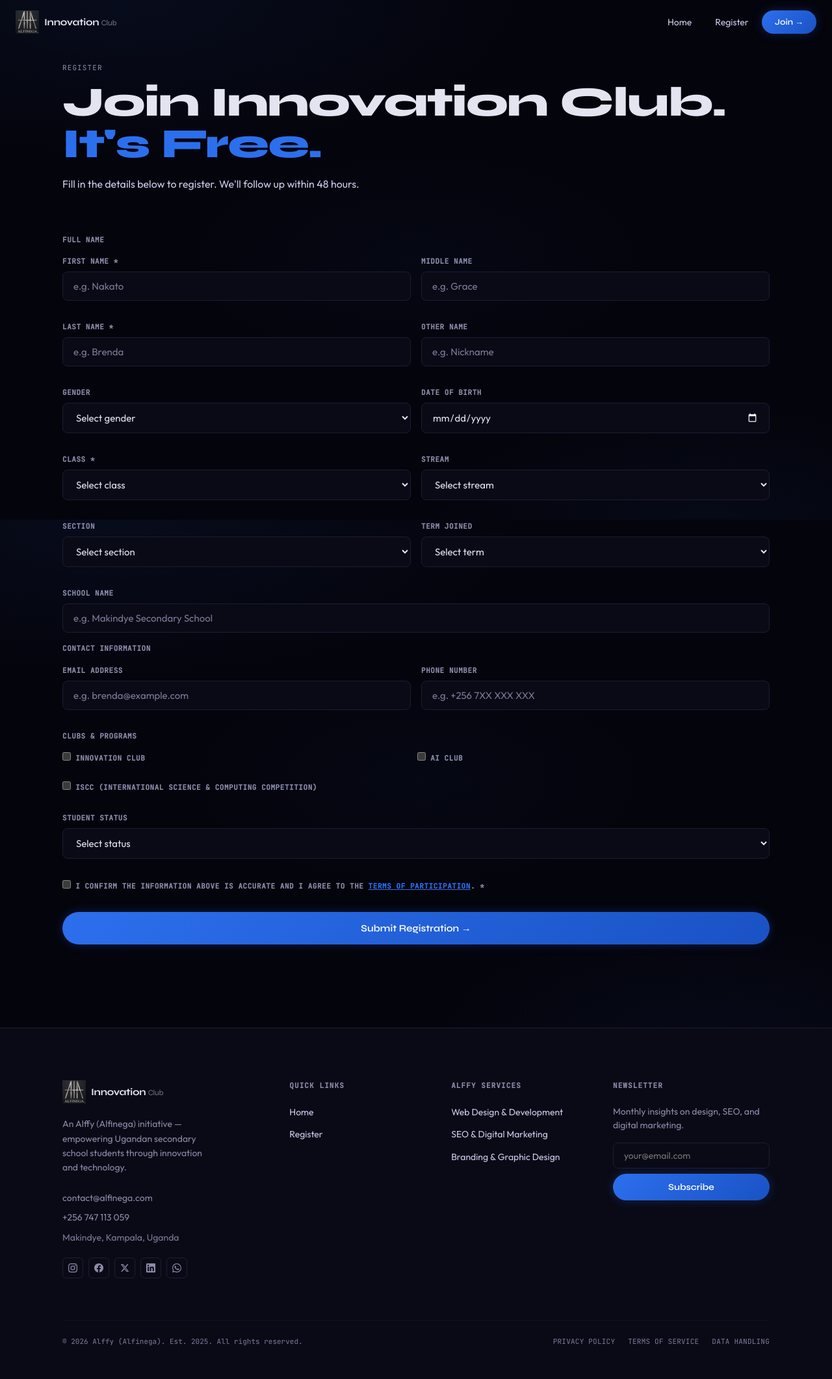
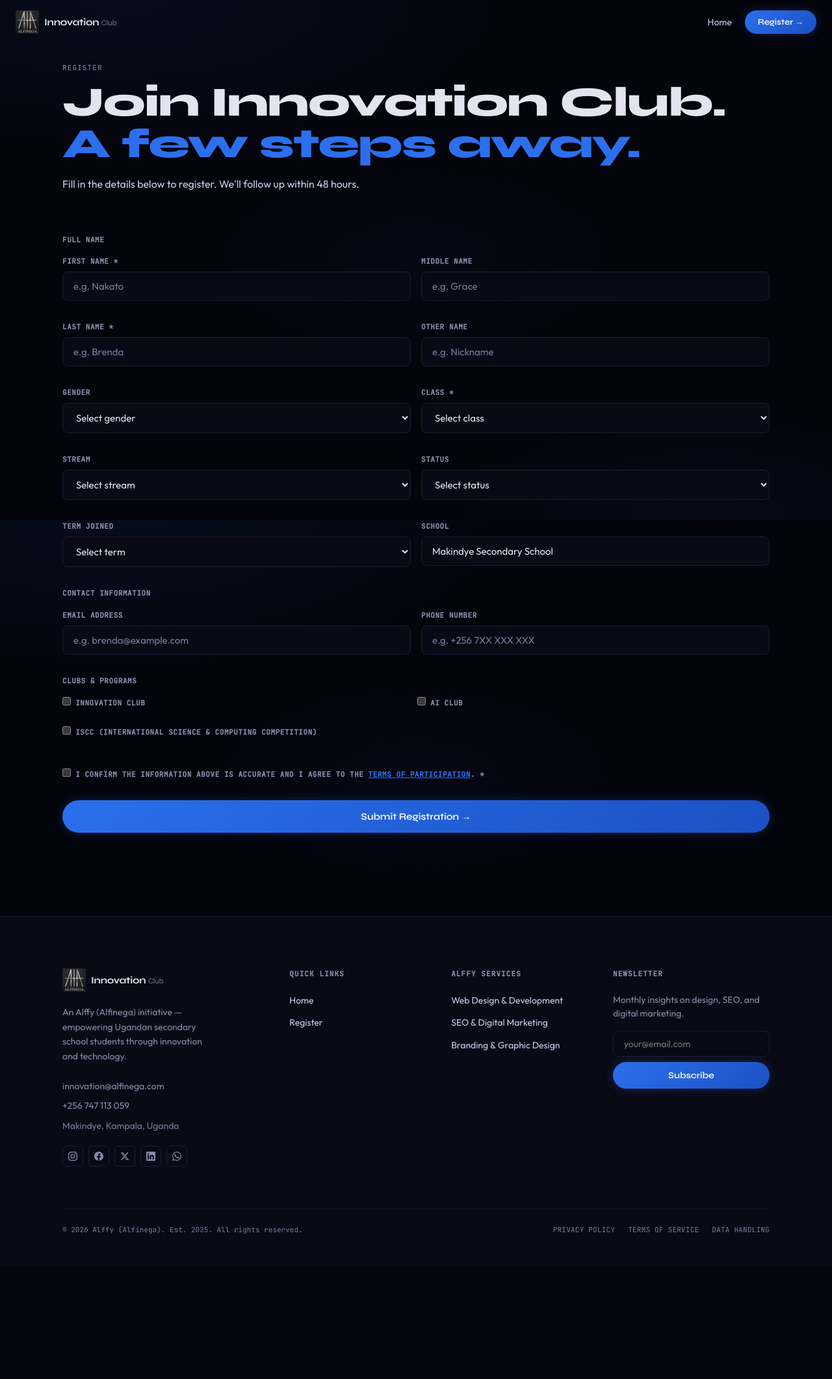
Before and after one commit to Alffy-Alfinega/innovationclub, a Node server app: page /register in a window 1280 px wide. Shown: the whole page at 65% size. After the commit the page ends 1899 px from the top, so only its background shows below. Run offline with Node 20, Linux system fonts and the light colour scheme.

Commit message:
Refactor registration flow, schema, and UI
Update registration flow and related UI and DB schema to simplify and align fields. Changes include: use a smaller class set and convert streams into a mapping for dynamic population; remove date_of_birth and section fields; introduce student_status and a fixed school ('Makindye Secondary School') passed to the form and used as a readonly field. Adjust SQL schema and INSERT statement to match the new columns and order, and remove an unused crypto require. Update register view text, layout and add client-side JS to populate streams based on selected class. Also update header/footer contact email and tweak header CTA copy.

```diff
--- a/app.js
+++ b/app.js
@@ -13,11 +13,11 @@ app.set('views', path.join(__dirname, 'views'));
 app.use(express.static(path.join(__dirname, 'public')));
 app.use(express.urlencoded({ extended: true }));
 
-const classes = ['Form1', 'Form2', 'Form3', 'Form4', 'Form5', 'Form6'];
-const streams = ['Science', 'Arts', 'Technology', 'Business', 'General'];
+const classes = ['Form 1', 'Form 2', 'Form 3', 'Form 5'];
+const streams = { 'Form 1': ['North', 'South', 'East', 'West'], 'Form 2': ['North', 'South', 'East', 'West'], 'Form 3': ['North', 'South', 'East', 'West'], 'Form 5': ['Arts', 'Sciences'] };
 const terms = ['Term 1', 'Term 2', 'Term 3'];
-const sections = ['Junior', 'Senior', 'A-Level', 'O-Level'];
-const statuses = ['Active', 'Inactive', 'Graduated', 'Transferred'];
+const statuses = ['Day scholar', 'Boarding scholar'];
+const school = 'Makindye Secondary School';
 
 app.get('/', (req, res) => {
   res.render('index', { title: 'Innovation Club — Alffy' });
@@ -26,7 +26,7 @@ app.get('/', (req, res) => {
 app.get('/register', (req, res) => {
   res.render('register', {
     title: 'Register — Innovation Club',
-    classes, streams, terms, sections, statuses,
+    classes, streams, terms, statuses, school,
     errors: [],
     form: {},
   });
@@ -35,11 +35,9 @@ app.get('/register', (req, res) => {
 app.post('/register', async (req, res) => {
   const {
     firstName, middleName, lastName, otherName,
-    gender, dateOfBirth,
-    class: studentClass, stream, section, termJoined, schoolName,
-    email, phone,
-    innovationClub, aiClub, iscc,
-    studentStatus, agree,
+    gender, class: studentClass, stream, studentStatus,
+    termJoined, schoolName, email, phone,
+    innovationClub, aiClub, iscc, agree,
   } = req.body;
 
   const errors = [];
@@ -51,7 +49,7 @@ app.post('/register', async (req, res) => {
   if (errors.length > 0) {
     return res.render('register', {
       title: 'Register — Innovation Club',
-      classes, streams, terms, sections, statuses,
+      classes, streams, terms, statuses, school,
       errors,
       form: req.body,
     });
@@ -62,20 +60,17 @@ app.post('/register', async (req, res) => {
     await pool.query(`
       INSERT INTO students (
         student_id, first_name, middle_name, last_name, other_name,
-        gender, date_of_birth,
-        class, stream, section, term_joined, school_name,
+        gender, class, stream, student_status, term_joined, school_name,
         email, phone,
-        innovation_club, ai_club, iscc,
-        student_status
-      ) VALUES ($1,$2,$3,$4,$5,$6,$7,$8,$9,$10,$11,$12,$13,$14,$15,$16,$17,$18)
+        innovation_club, ai_club, iscc
+      ) VALUES ($1,$2,$3,$4,$5,$6,$7,$8,$9,$10,$11,$12,$13,$14,$15,$16)
     `, [
       studentId,
       firstName.trim(), middleName || null, lastName.trim(), otherName || null,
-      gender || null, dateOfBirth || null,
-      studentClass, stream || null, section || null, termJoined || null, schoolName || null,
+      gender || null, studentClass, stream || null, studentStatus || null,
+      termJoined || null, schoolName || 'Makindye Secondary School',
       email || null, phone || null,
       innovationClub === 'on', aiClub === 'on', iscc === 'on',
-      studentStatus || null,
     ]);
     res.render('success', {
       title: 'Registered — Innovation Club',
@@ -86,7 +81,7 @@ app.post('/register', async (req, res) => {
     errors.push('Something went wrong. Please try again.');
     res.render('register', {
       title: 'Register — Innovation Club',
-      classes, streams, terms, sections, statuses,
+      classes, streams, terms, statuses, school,
       errors,
       form: req.body,
     });
--- a/db.js
+++ b/db.js
@@ -1,6 +1,5 @@
 require('dotenv').config();
 const { Pool } = require('pg');
-const crypto = require('crypto');
 
 const pool = new Pool({
   connectionString: process.env.DATABASE_URL,
@@ -14,10 +13,9 @@ pool.query(`
     last_name VARCHAR(255) NOT NULL,
     other_name VARCHAR(255),
     gender VARCHAR(20),
-    date_of_birth DATE,
     class VARCHAR(50) NOT NULL,
     stream VARCHAR(50),
-    section VARCHAR(50),
+    student_status VARCHAR(50),
     term_joined VARCHAR(50),
     school_name VARCHAR(255),
     email VARCHAR(255),
@@ -25,7 +23,6 @@ pool.query(`
     innovation_club BOOLEAN DEFAULT FALSE,
     ai_club BOOLEAN DEFAULT FALSE,
     iscc BOOLEAN DEFAULT FALSE,
-    student_status VARCHAR(50),
     created_at TIMESTAMP DEFAULT NOW()
   );
 `).catch(err => {
--- a/views/partials/footer.ejs
+++ b/views/partials/footer.ejs
@@ -10,7 +10,7 @@
           </a>
           <p class="footer-tagline">An Alffy (Alfinega) initiative — empowering Ugandan secondary school students through innovation and technology.</p>
           <div class="footer-contact">
-            <a href="mailto:contact@alfinega.com">contact@alfinega.com</a>
+            <a href="mailto:innovation@alfinega.com">innovation@alfinega.com</a>
             <a href="tel:+256747113059">+256 747 113 059</a>
             <p>Makindye, Kampala, Uganda</p>
           </div>
--- a/views/partials/header.ejs
+++ b/views/partials/header.ejs
@@ -19,8 +19,7 @@
       </a>
       <div class="nav-links">
         <a href="/">Home</a>
-        <a href="/register">Register</a>
-        <a href="/register" class="nav-cta">Join →</a>
+        <a href="/register" class="nav-cta">Register →</a>
       </div>
       <button class="hamburger" id="hamburger" aria-label="Toggle menu">
         <span></span><span></span><span></span>
@@ -33,7 +32,7 @@
     <a href="/register" onclick="closeMenu()">Register</a>
     <div class="mobile-contact">
       <p>Get in touch</p>
-      <a href="mailto:contact@alfinega.com">contact@alfinega.com</a>
+      <a href="mailto:innovation@alfinega.com">innovation@alfinega.com</a>
       <a href="tel:+256747113059" class="muted">+256 747 113 059</a>
       <p style="color:var(--text-dimmer);font-family:var(--font-outfit);text-transform:none;letter-spacing:0;font-size:0.875rem;margin-top:0.5rem">Makindye, Kampala, Uganda</p>
     </div>
--- a/views/register.ejs
+++ b/views/register.ejs
@@ -3,7 +3,7 @@
 <section class="section form-section">
   <div class="section-header">
     <span class="section-label">Register</span>
-    <h2>Join Innovation Club.<br /><span class="blue">It's Free.</span></h2>
+    <h2>Join Innovation Club.<br /><span class="blue">A few steps away.</span></h2>
     <p class="section-desc" style="max-width:500px;margin-top:1rem">Fill in the details below to register. We'll follow up within 48 hours.</p>
   </div>
 
@@ -50,31 +50,14 @@
           <option value="">Select gender</option>
           <option value="Male" <%= form.gender === 'Male' ? 'selected' : '' %>>Male</option>
           <option value="Female" <%= form.gender === 'Female' ? 'selected' : '' %>>Female</option>
-          <option value="Other" <%= form.gender === 'Other' ? 'selected' : '' %>>Other</option>
         </select>
       </div>
       <div class="form-group">
-        <label for="dateOfBirth">Date of Birth</label>
-        <input type="date" id="dateOfBirth" name="dateOfBirth" value="<%= form.dateOfBirth || '' %>" />
-      </div>
-    </div>
-
-    <div class="form-row">
-      <div class="form-group">
         <label for="class">Class *</label>
-        <select id="class" name="class" required>
+        <select id="class" name="class" required onchange="updateStreams()">
           <option value="">Select class</option>
           <% classes.forEach(function(c) { %>
             <option value="<%= c %>" <%= form.class === c ? 'selected' : '' %>><%= c %></option>
-          <% }); %>
-        </select>
-      </div>
-      <div class="form-group">
-        <label for="stream">Stream</label>
-        <select id="stream" name="stream">
-          <option value="">Select stream</option>
-          <% streams.forEach(function(s) { %>
-            <option value="<%= s %>" <%= form.stream === s ? 'selected' : '' %>><%= s %></option>
           <% }); %>
         </select>
       </div>
@@ -82,14 +65,23 @@
 
     <div class="form-row">
       <div class="form-group">
-        <label for="section">Section</label>
-        <select id="section" name="section">
-          <option value="">Select section</option>
-          <% sections.forEach(function(s) { %>
-            <option value="<%= s %>" <%= form.section === s ? 'selected' : '' %>><%= s %></option>
+        <label for="stream">Stream</label>
+        <select id="stream" name="stream">
+          <option value="">Select stream</option>
+        </select>
+      </div>
+      <div class="form-group">
+        <label for="studentStatus">Status</label>
+        <select id="studentStatus" name="studentStatus">
+          <option value="">Select status</option>
+          <% statuses.forEach(function(s) { %>
+            <option value="<%= s %>" <%= form.studentStatus === s ? 'selected' : '' %>><%= s %></option>
           <% }); %>
         </select>
       </div>
+    </div>
+
+    <div class="form-row">
       <div class="form-group">
         <label for="termJoined">Term Joined</label>
         <select id="termJoined" name="termJoined">
@@ -99,11 +91,10 @@
           <% }); %>
         </select>
       </div>
-    </div>
-
-    <div class="form-group">
-      <label for="schoolName">School Name</label>
-      <input type="text" id="schoolName" name="schoolName" value="<%= form.schoolName || '' %>" placeholder="e.g. Makindye Secondary School" />
+      <div class="form-group">
+        <label for="schoolName">School</label>
+        <input type="text" id="schoolName" name="schoolName" value="<%= form.schoolName || school %>" readonly />
+      </div>
     </div>
 
     <div class="form-group">
@@ -138,16 +129,6 @@
       </div>
     </div>
 
-    <div class="form-group">
-      <label for="studentStatus">Student Status</label>
-      <select id="studentStatus" name="studentStatus">
-        <option value="">Select status</option>
-        <% statuses.forEach(function(s) { %>
-          <option value="<%= s %>" <%= form.studentStatus === s ? 'selected' : '' %>><%= s %></option>
-        <% }); %>
-      </select>
-    </div>
-
     <div class="form-group agree-group">
       <label class="checkbox-label">
         <input type="checkbox" name="agree" value="1" <%= form.agree ? 'checked' : '' %> required />
@@ -159,4 +140,24 @@
   </form>
 </section>
 
+<script>
+const streamMap = <%- JSON.stringify(streams) %>;
+
+function updateStreams() {
+  const cls = document.getElementById('class').value;
+  const sel = document.getElementById('stream');
+  sel.innerHTML = '<option value="">Select stream</option>';
+  if (cls && streamMap[cls]) {
+    streamMap[cls].forEach(function(s) {
+      const opt = document.createElement('option');
+      opt.value = s;
+      opt.textContent = s;
+      if ('<%= form.stream || "" %>' === s) opt.selected = true;
+      sel.appendChild(opt);
+    });
+  }
+}
+document.addEventListener('DOMContentLoaded', updateStreams);
+</script>
+
 <%- include('partials/footer') %>
```
